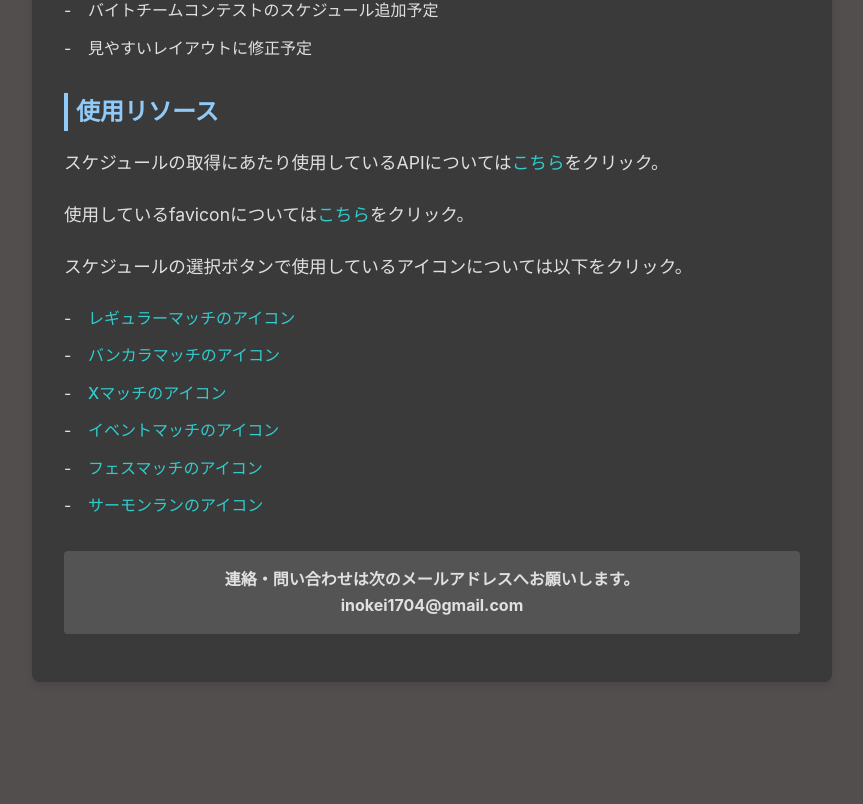
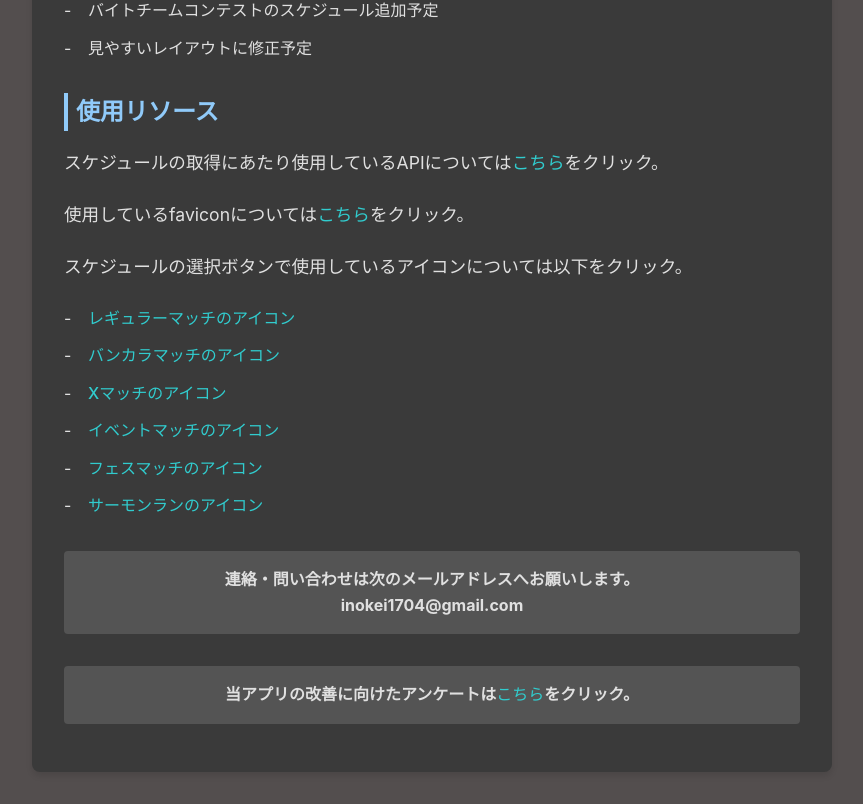
Before and after one commit to Keisuke2/spla3-schedule-app, a Next.js app: page /about in a window 1280 px wide. Shown: the part 597-1401 px from the top of the page, without its empty margins (208-1071 px from the left). Before the commit the page ends 1311 px from the top, so only its background shows below. Built offline with nearby package versions, Linux system fonts and the light colour scheme.

Commit message:
aboutページの修正

```diff
--- a/src/components/About.jsx
+++ b/src/components/About.jsx
@@ -13,7 +13,6 @@ export default function About() {
 }
 
 function Header() {
-
     return (
         <>
             <Head prefix='og:http://ogp.me/ns#'>
@@ -86,6 +85,7 @@ function Main() {
             </section>
 
             <p className={styles.contact}>連絡・問い合わせは次のメールアドレスへお願いします。<br />inokei1704@gmail.com</p>
+            <p className={styles.contact}>当アプリの改善に向けたアンケートは<a href="https://forms.gle/nze5rtUqDhXM8sVd7" className={styles.link}>こちら</a>をクリック。</p>
         </div>
     );
 }
```
